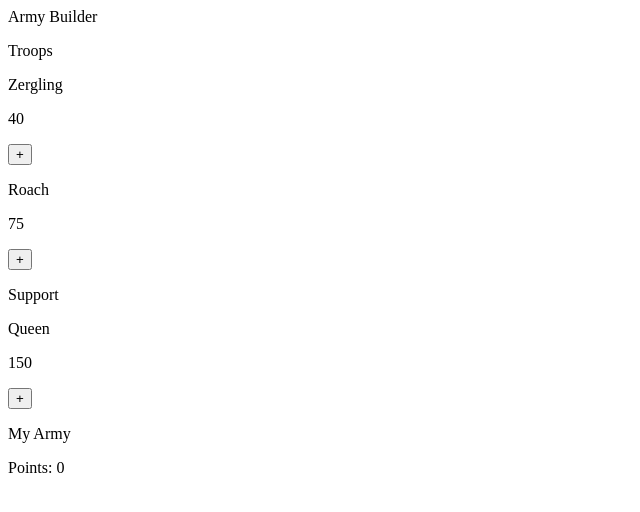
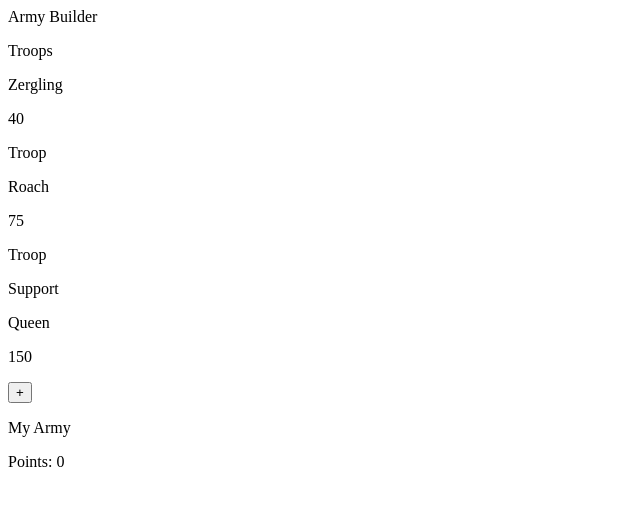
Before and after one commit to 0R91/army-builder, a React (Vite) app: page / in a window 1280 px wide. Shown: the top 512 px of the page, without its empty margins (0-640 px from the left). Built offline with nearby package versions, Linux system fonts and the light colour scheme.

Commit message:
Add reusable UnitCard component

```diff
--- a/src/App.tsx
+++ b/src/App.tsx
@@ -1,11 +1,6 @@
 import { useState } from 'react';
 
-type Unit = {
-  id: number;
-  name: string;
-  points: number;
-  category: string;
-};
+import UnitCard from './components/UnitCard';
 
 function App() {
   const units: Unit[] = [
@@ -39,12 +34,9 @@ function App() {
       <div>Army Builder</div>
       <div>
         <p>Troops</p>
+
         {troops.map((trooper) => (
-          <div key={trooper.id}>
-            <p>{trooper.name}</p>
-            <p>{trooper.points}</p>
-            <button onClick={() => handleClick(trooper)}>+</button>
-          </div>
+          <UnitCard key={trooper.id} unit={trooper} />
         ))}
 
         <p>Support</p>
--- /dev/null
+++ b/src/components/UnitCard.tsx
@@ -0,0 +1,22 @@
+type Unit = {
+  id: number;
+  name: string;
+  points: number;
+  category: string;
+};
+
+type UnitCardProps = {
+  unit: Unit;
+};
+
+function UnitCard({ unit }: UnitCardProps) {
+  return (
+    <div>
+      <p>{unit.name}</p>
+      <p>{unit.points}</p>
+      <p>{unit.category}</p>
+    </div>
+  );
+}
+
+export default UnitCard;
```
